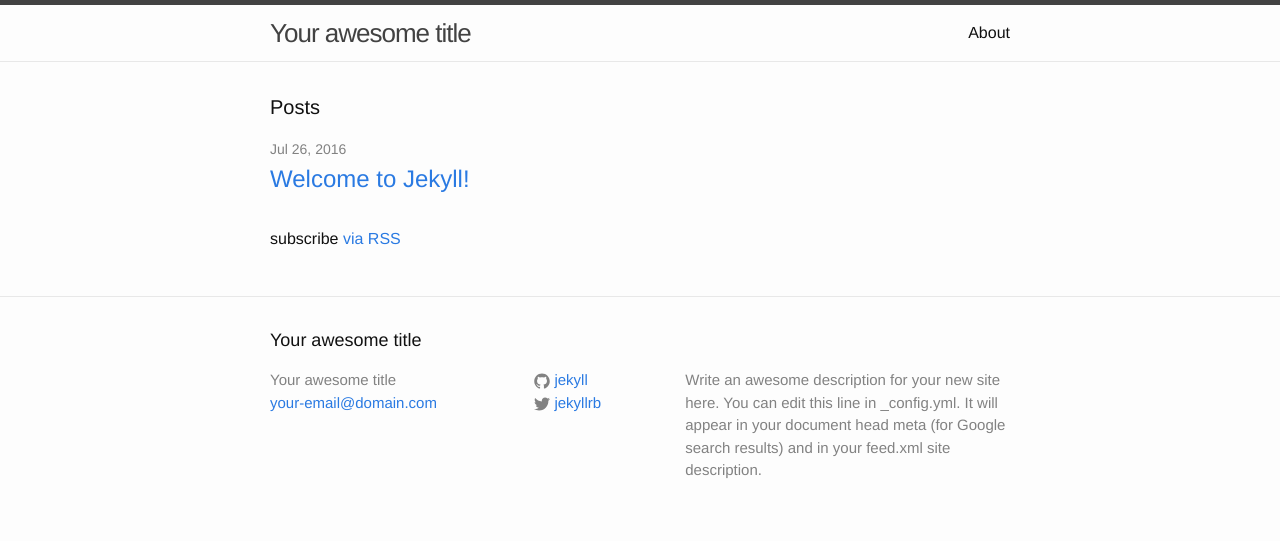
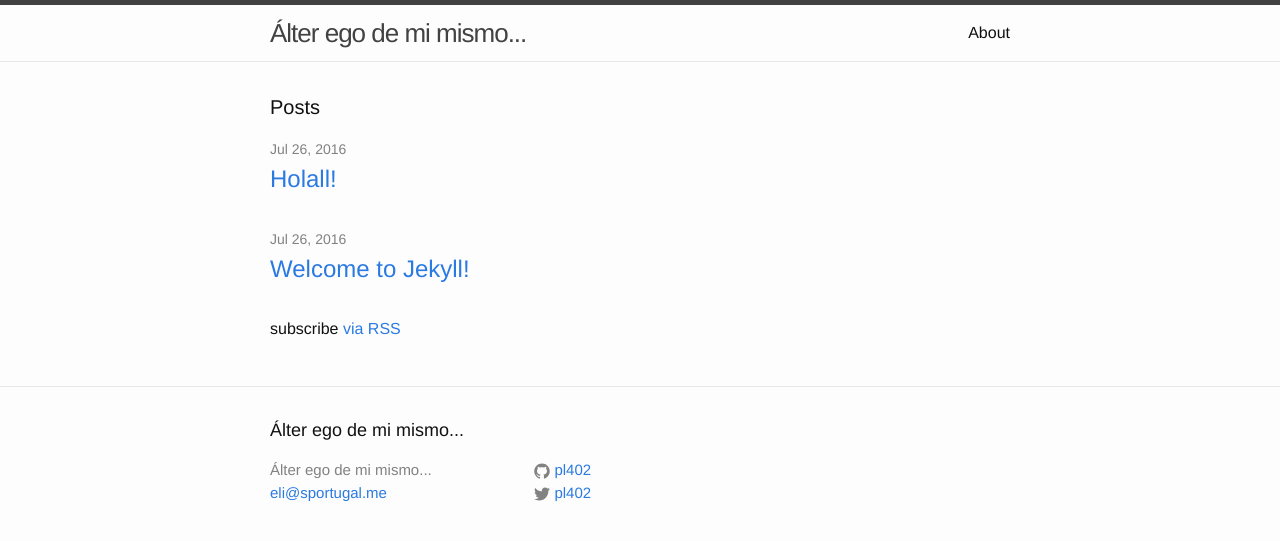
Before and after one commit to pl402/pl402.github.io, a Jekyll site: the page built from index.html, in a window 1280 px wide. Shown: the top 541 px of the page. Built offline with Jekyll 4.4.1, drawn with Linux system fonts in a browser that asks for light colours.

Commit message:
entrada de blog

```diff
--- a/_config.yml
+++ b/_config.yml
@@ -6,16 +6,13 @@
 # 'jekyll serve'. If you change this file, please restart the server process.
 
 # Site settings
-title: Your awesome title
-email: your-email@domain.com
-description: > # this means to ignore newlines until "baseurl:"
-  Write an awesome description for your new site here. You can edit this
-  line in _config.yml. It will appear in your document head meta (for
-  Google search results) and in your feed.xml site description.
+title: Álter ego de mi mismo...
+email: eli@sportugal.me
+description:
 baseurl: "" # the subpath of your site, e.g. /blog
-url: "http://yourdomain.com" # the base hostname & protocol for your site
-twitter_username: jekyllrb
-github_username:  jekyll
+url: "http://blog.elias.com.mx" # the base hostname & protocol for your site
+twitter_username: pl402
+github_username:  pl402
 
 # Build settings
 markdown: kramdown
```
Also changed, not shown: _posts/2016-07-26-hola-mundo.markdown (added, +7 -0 lines).
